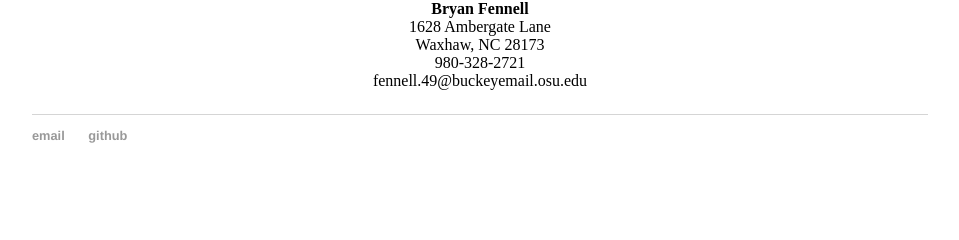
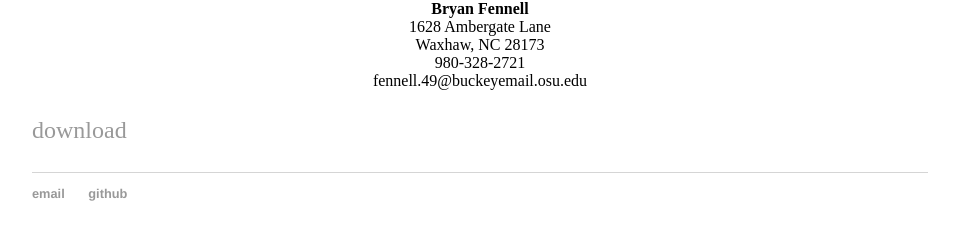
Before and after one commit to BryanFennell/BryanFennell.github.io, a Jekyll site: the page built from resume/index.html, in a window 1280 px wide. Shown: the part 197-437 px from the top of the page, without its empty margins (160-1119 px from the left). Built offline with Jekyll 4.4.1, drawn with Linux system fonts in a browser that asks for light colours.

Commit message:
Update index.html
updated the download link

```diff
--- a/resume/index.html
+++ b/resume/index.html
@@ -10,5 +10,5 @@ title: Resume
   <center>Waxhaw, NC 28173</center>
   <center>980-328-2721</center>
   <center>fennell.49@buckeyemail.osu.edu</center>
-  <p><a href="/Bryan Fennell Resume.pdf" download="download"></a>
+  <p><a href="/Bryan Fennell Resume.pdf" download>download</a>
 </div><!-- /.blurb -->
```
